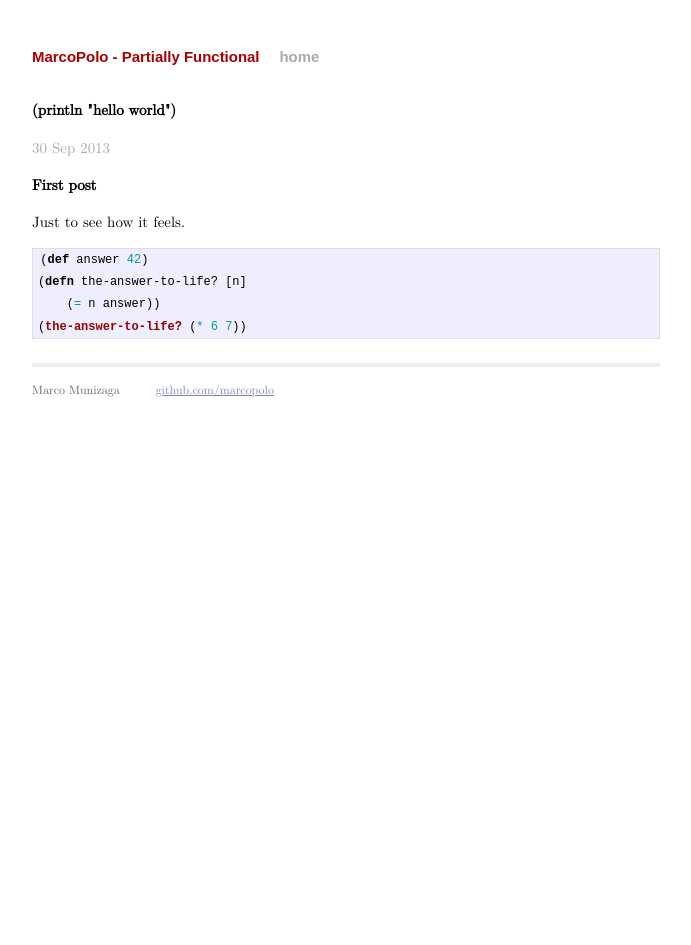
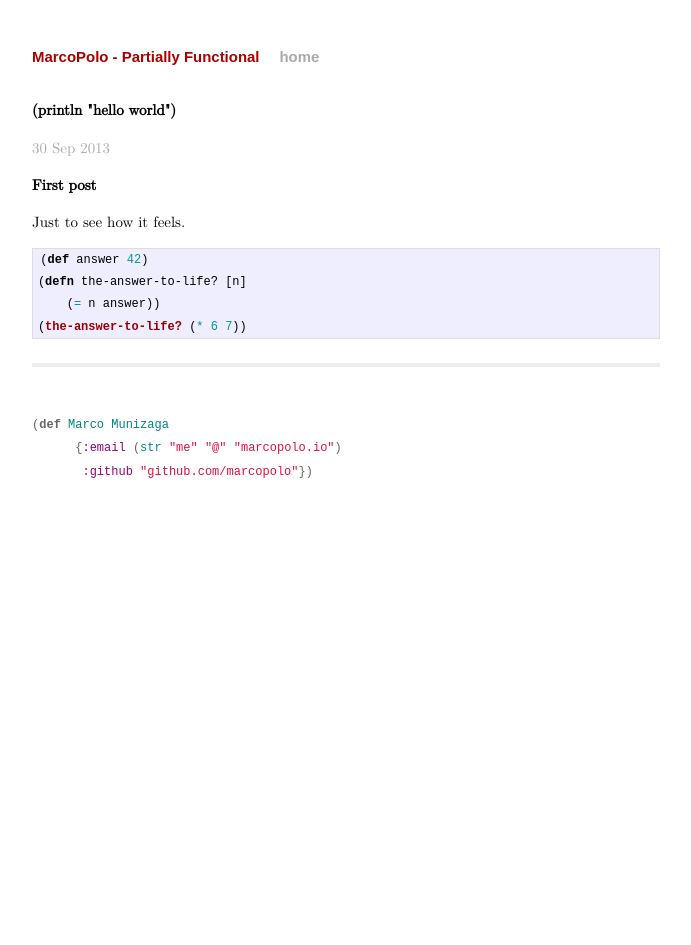
Before and after one commit to MarcoPolo/marcopolo.github.io, a Jekyll site: the page built from _posts/2013-09-30-hello-world.md, in a window 1280 px wide. Shown: the whole page, without its empty margins (294-985 px from the left). Built offline with Jekyll 4.4.1, drawn with Linux system fonts in a browser that asks for light colours; some web fonts are replaced; Markdown is read by kramdown in place of the engine named in the settings.

Commit message:
Added contact info

```diff
--- a/_layouts/default.html
+++ b/_layouts/default.html
@@ -29,13 +29,18 @@
 
             <div class="footer">
               <div class="contact">
+                <div class="highlight">
+                  <pre>
+                    <code class="clojure language-clojure" data-lang="clojure">
+
+<span class="p">(</span><span class="k">def </span><span class="nv">Marco Munizaga</span>
+      <span class="p">{</span><span class="ss">:email</span> <span class="p">(</span><span class="nb">str </span><span class="s">"me"</span> <span class="s">"@"</span> <span class="s">"marcopolo.io"</span><span class="p">)</span>
+       <span class="ss">:github</span> <span class="s">"github.com/marcopolo"</span><span class="p">}</span><span class="p">)</span>
+                  </pre>
+                </code>
+              </div>
+
                 <p>
-                  Marco Munizaga<br />
-                </p>
-              </div>
-              <div class="contact">
-                <p>
-                  <a href="http://github.com/marcopolo/">github.com/marcopolo</a><br />
                 </p>
               </div>
             </div>
```
